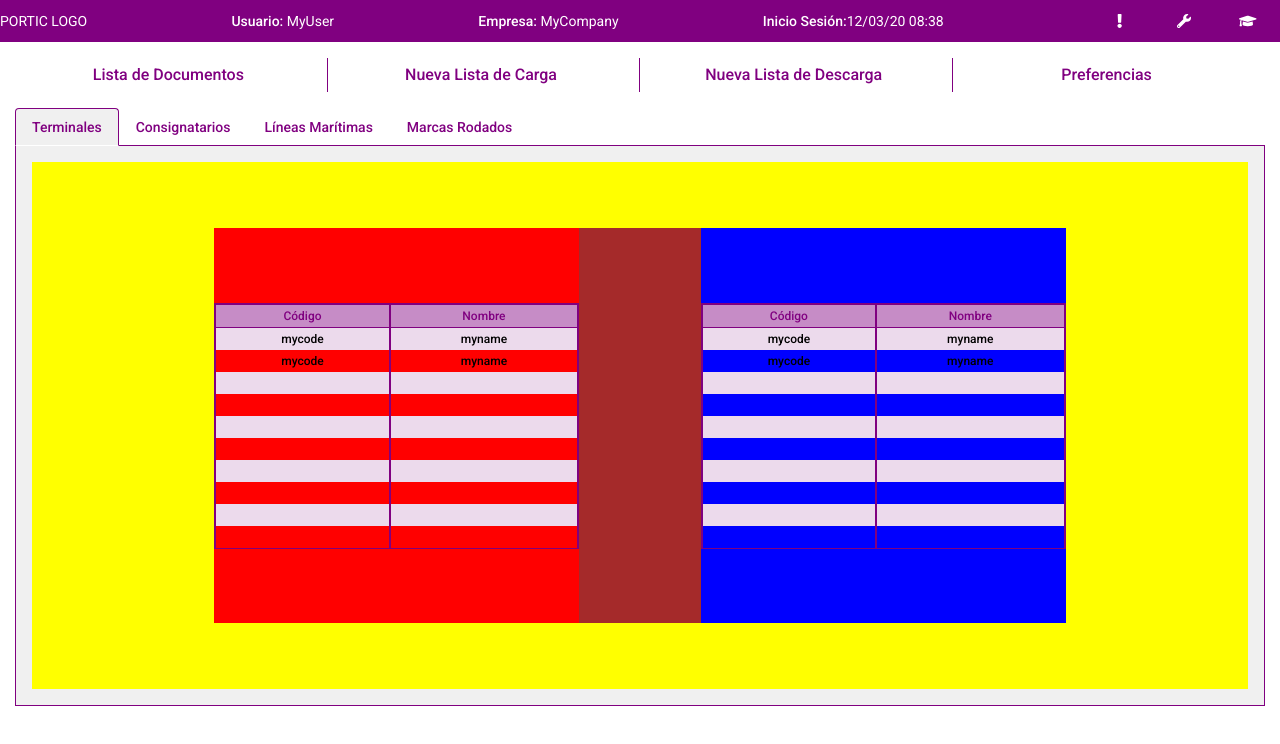
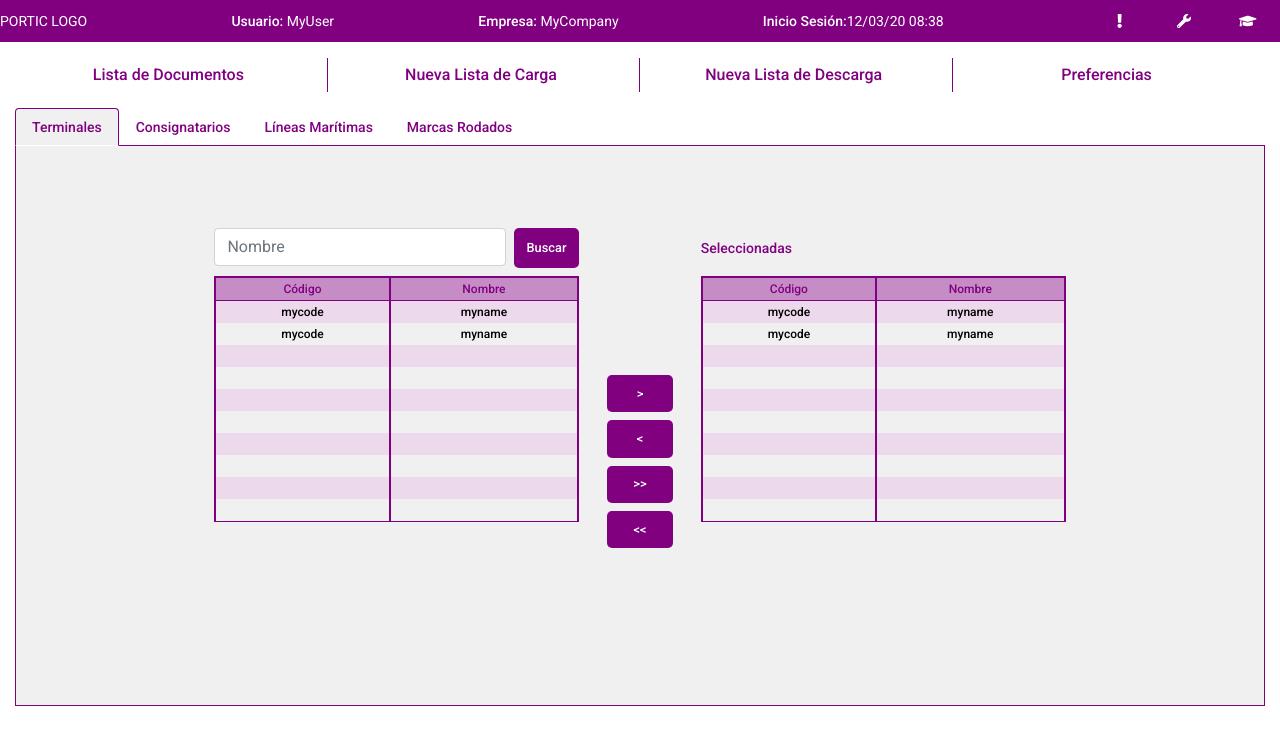
Before and after one commit to storrellas/logistics, an Angular app: page /preferencias in a window 1280 px wide. Shown: the top 744 px of the page. Built offline with nearby package versions, Linux system fonts and the light colour scheme.

Commit message:
ENH: Finishing selector

```diff
--- a/src/app/lista/lista.component.scss
+++ b/src/app/lista/lista.component.scss
@@ -14,21 +14,7 @@
     align-content: center;
   }
   .btn {
-    font-size: 0.8rem;
-    border: 0px;
-    border-radius: 5px;
-    color: $btn-font;
-    padding: 0.7em 1em 0.7em 1em;
-    background: $btn-background;
-    @include portic-bold-mixin;
-    outline: none;
-    box-shadow: none;
-    &:hover{
-      background: $btn-hover;
-    }
-    &:active{
-      background: $btn-active;
-    }
+    @include portic-btn
   }
 }
 
--- a/src/app/preferencias/selector/selector.component.html
+++ b/src/app/preferencias/selector/selector.component.html
@@ -1,23 +1,12 @@
-<!-- <div class="doc-list">
-  <table class="doc-table">
-    <tr class="title">
-      <th *ngFor="let header of table_header">{{header}}</th>
-    </tr>
-    <tr *ngFor="let data of table_data" class="body">
-        <td>{{data.code}}</td>
-        <td>{{data.name}}</td>
-    </tr>
-  </table>
-</div> -->
+<div style="display: flex; justify-content: center; align-items:center" class="w-100 h-100">
+  <div style="width: 30%; height: 75%">
 
-<!-- <div style="width: 20%; height: 75%; background: red"></div>
-<div style="width: 20%; height: 75%; background: blue"></div> -->
-
-<div style="display: flex; justify-content: center; align-items:center; background: yellow" class="w-100 h-100">
-  <div style="width: 30%; height: 75%; background: red">
-
-    <div class="doc-list w-100 h-100" style="display: flex; justify-content: center; align-items:center">
-      <table class="doc-table w-100">
+    <div class="search d-flex" style="height: 40px">
+      <input type="text" class="form-control mr-2" placeholder="Nombre">
+      <button type="button" class="btn">Buscar</button>
+    </div>
+    <div class="item-list w-100 h-100 mt-2">
+      <table class="item-table w-100">
         <tr class="title">
           <th *ngFor="let header of table_header">{{header}}</th>
         </tr>
@@ -29,12 +18,17 @@
     </div>
 
   </div>
-  <div style="width: 10%; height: 75%; background: brown">
+  <div class="tools" style="padding-top: 100px">
+    <button type="button" class="btn"> > </button>
+    <button type="button" class="btn mt-2"> < </button>
+    <button type="button" class="btn mt-2"> >> </button>
+    <button type="button" class="btn mt-2"> << </button>
   </div>
-  <div style="width: 30%; height: 75%; background: blue">
+  <div style="width: 30%; height: 75%">
 
-    <div class="doc-list w-100 h-100" style="display: flex; justify-content: center; align-items:center">
-      <table class="doc-table w-100">
+    <div class="d-flex align-items-center" style="height: 40px">Seleccionadas</div>
+    <div class="item-list w-100 h-100 mt-2">
+      <table class="item-table w-100">
         <tr class="title">
           <th *ngFor="let header of table_header">{{header}}</th>
         </tr>
--- a/src/app/preferencias/selector/selector.component.scss
+++ b/src/app/preferencias/selector/selector.component.scss
@@ -2,8 +2,8 @@
 @import "variables";
 
 /* Table */
-.doc-list{
-  .doc-table {
+.item-list{
+  .item-table {
     border-spacing: 0;
     border-collapse: separate;
     text-align: center;
@@ -36,3 +36,21 @@
     }
   }
 }
+
+.tools {
+  padding: 2em;
+  width: 10%;
+  height: 75%;
+  display: flex;
+  flex-direction: column;
+  justify-content: center;
+  .btn {
+    @include portic-btn
+  }
+}
+
+.search{
+  .btn {
+    @include portic-btn
+  }
+}
```
